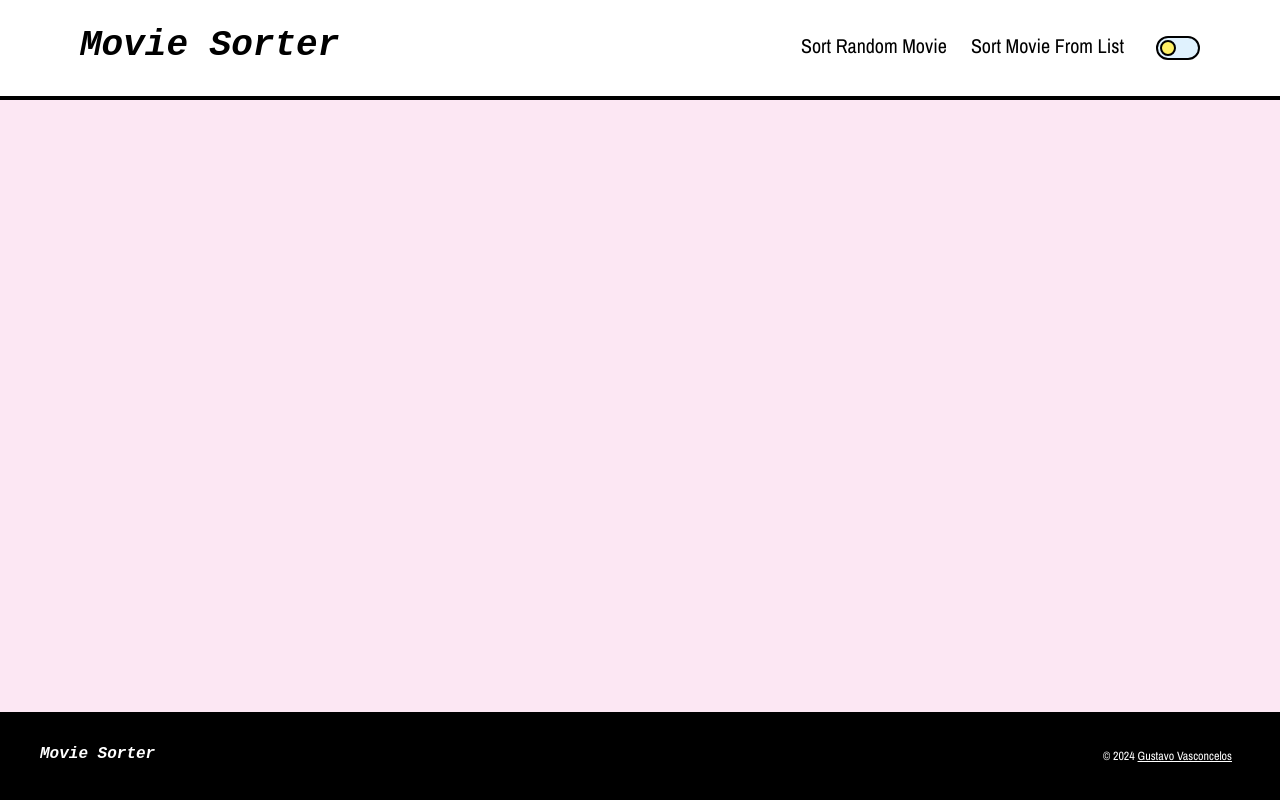
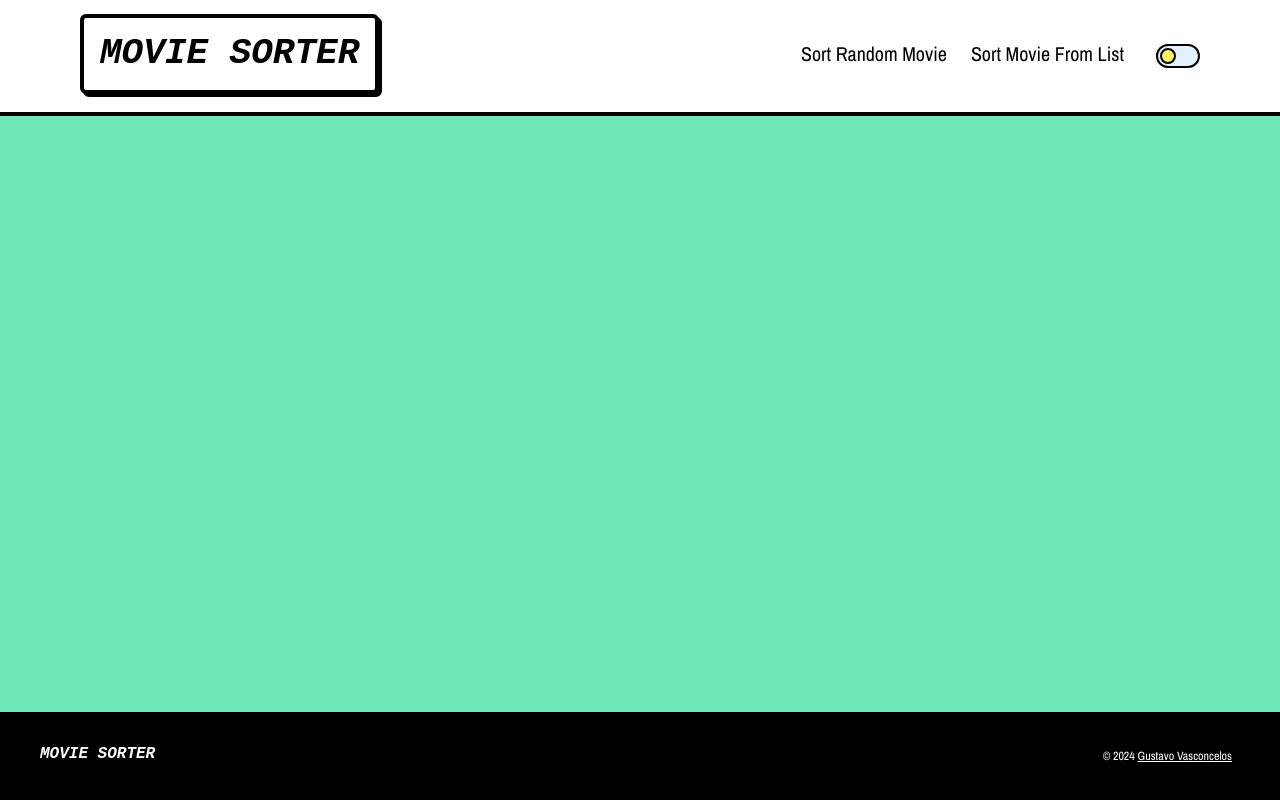
Before and after one commit to gusvsconcelos/movie-roulette, a React (Vite) app: page / in a window 1280 px wide. Built offline with nearby package versions, Linux system fonts and the light colour scheme; a web font is replaced by a local one.

Commit message:
change header title design

```diff
--- a/index.html
+++ b/index.html
@@ -7,7 +7,7 @@
     <title>Movie Sorter</title>
   </head>
   <body>
-    <div id="root" class="w-screen h-screen bg-pink-100"></div>
+    <div id="root" class="w-screen h-screen bg-emerald-300"></div>
     <script type="module" src="/src/main.tsx"></script>
   </body>
 </html>
--- a/src/components/layout/Header.tsx
+++ b/src/components/layout/Header.tsx
@@ -4,8 +4,8 @@ import Nav from '../ui/Nav';
 
 export default function Header() {
   return (
-    <header className='flex justify-center items-center p-12 bg-white shadow-brute'>
-      <Title styles='absolute left-20 text-4xl text-black' />
+    <header className='flex justify-center items-center p-14 bg-white shadow-brute'>
+      <Title styles='absolute left-20 text-4xl text-black bg-white p-4 rounded-md border-4 border-black drop-shadow-brute' />
       <Nav />
       <Switch />
     </header>
--- a/src/components/ui/Title.tsx
+++ b/src/components/ui/Title.tsx
@@ -5,7 +5,7 @@ export interface Props {
 export default function Title(props: Props) {
   return (
     <h1 className={`mb-1 font-title font-black italic ${props.styles}`}>
-      Movie Sorter
+      MOVIE SORTER
     </h1>
   );
 }
```
